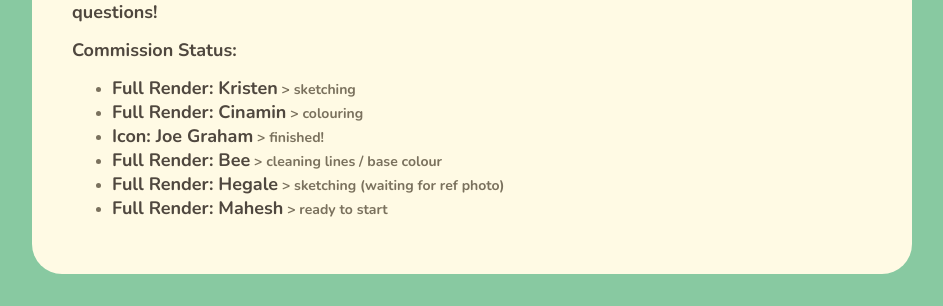
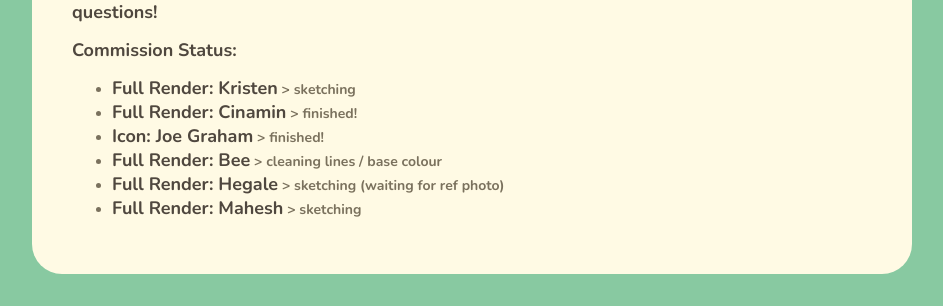
Before and after one commit to antheakwong/antheakwong.github.io, a Jekyll site: the page built from commissions/index.md, in a window 1280 px wide and 1370 px high. Shown: the part 1016-1322 px from the top of the window, without its empty margins (168-1111 px from the left). Built offline with Jekyll 4.4.1, drawn with Linux system fonts in a browser that asks for light colours; nearby versions of some CDN libraries.

Commit message:
updated status

```diff
--- a/commissions/index.md
+++ b/commissions/index.md
@@ -41,8 +41,8 @@
 
 **Commission Status:**
 - **Full Render: Kristen** > sketching
-- **Full Render: Cinamin** > colouring
+- **Full Render: Cinamin** > finished!
 - **Icon: Joe Graham** > finished!
 - **Full Render: Bee** > cleaning lines / base colour
 - **Full Render: Hegale** > sketching (waiting for ref photo)
-- **Full Render: Mahesh** > ready to start
+- **Full Render: Mahesh** > sketching
```
